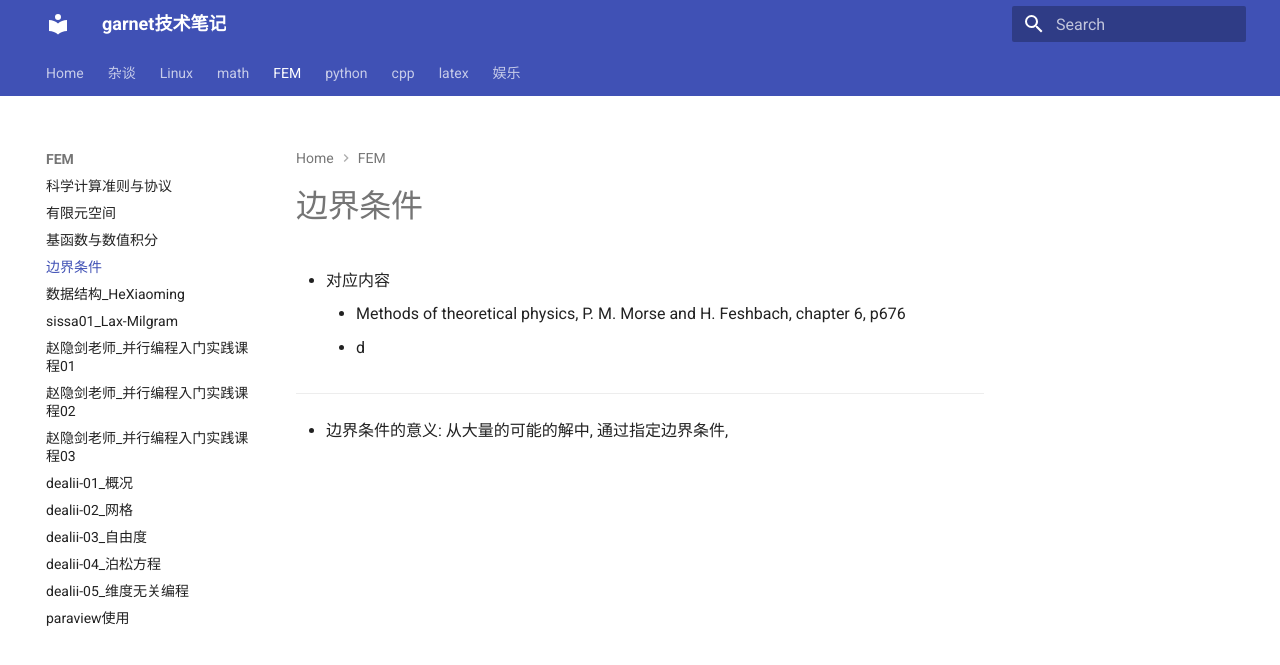
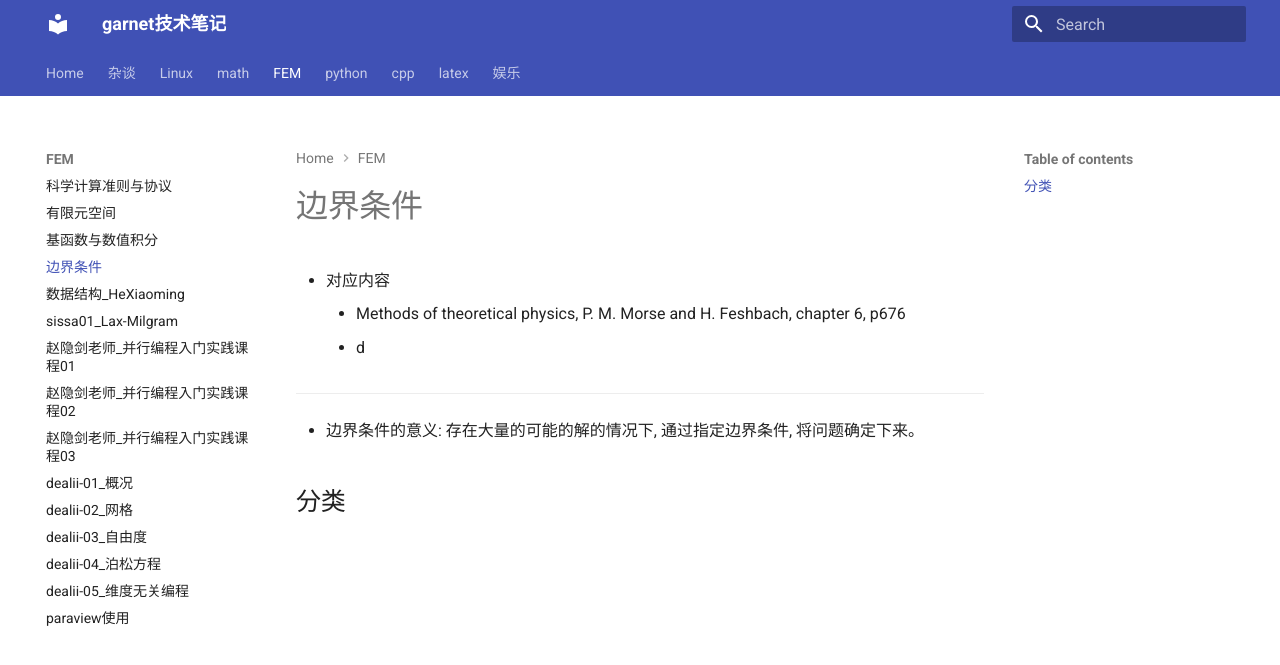
Before and after one commit to ymma98/technotes, an MkDocs documentation site: the page built from docs/FEM/边界条件.md, in a window 1280 px wide. Shown: the top 665 px of the page. Built offline with MkDocs 1.6.1 and Material for MkDocs 9.7.7, drawn with Linux system fonts in a browser that asks for light colours.

Commit message:
docs/FEM/边界条件.md updated from https://stackedit.cn/

```diff
--- a/docs/FEM/边界条件.md
+++ b/docs/FEM/边界条件.md
@@ -6,7 +6,11 @@
 
 ___
 
-* 边界条件的意义: 从大量的可能的解中, 通过指定边界条件,
+* 边界条件的意义: 存在大量的可能的解的情况下, 通过指定边界条件, 将问题确定下来。
+
+## 分类
+
+
 <!--stackedit_data:
-eyJoaXN0b3J5IjpbOTE2MzQyNzU3LDQyNDQyNjYzXX0=
+eyJoaXN0b3J5IjpbLTE2ODAxOTI2MzYsNDI0NDI2NjNdfQ==
 -->
```
